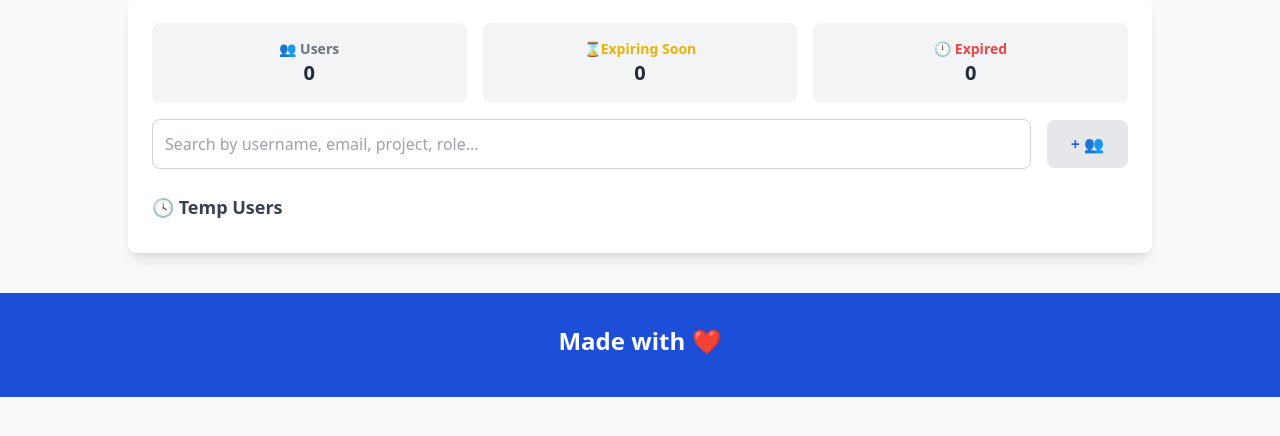
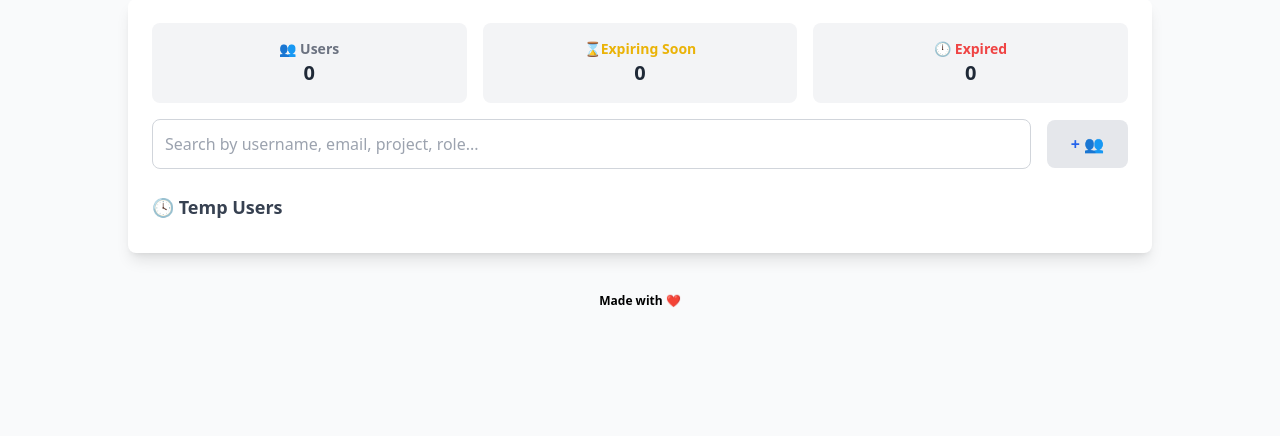
Before and after one commit to carmine-ambrosino/guest-stack, a Flask app: page / in a window 1280 px wide. Shown: the part 109-545 px from the top of the page. Run offline with Flask 3, Linux system fonts and the light colour scheme; data that the repository does not hold is empty; parts of the project's set-up code (start-up, migrations or seed data) failed here and were passed over; some libraries are stand-ins or nearby versions.

Commit message:
Update footer

```diff
--- a/app/backend/templates/index.html
+++ b/app/backend/templates/index.html
@@ -214,11 +214,9 @@
       </div>
     </div>
 
-    <footer class="bg-blue-700 text-white py-8">
-      <div class="container mx-auto text-center">
-          <h2 class="text-2xl font-bold mb-2">Made with ❤️</h2>
-      </div>
-  </footer>
+    <div class="container mx-auto text-center">
+      <h3 class="text-xs font-bold mb-2">Made with ❤️</h3>
+    </div>
 
 
   </body>
```
Also changed, not shown: app/backend/db/temporary_users.db.
